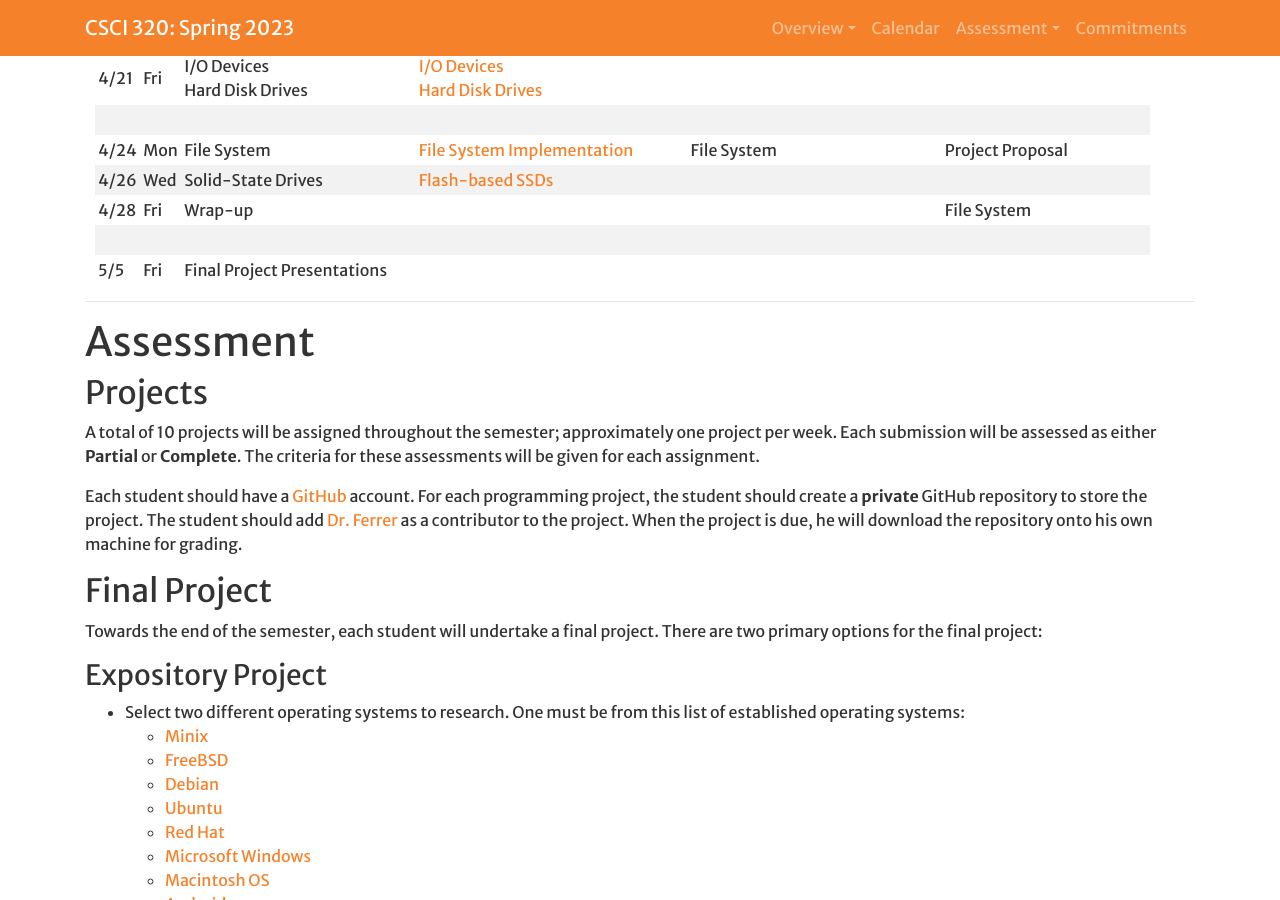
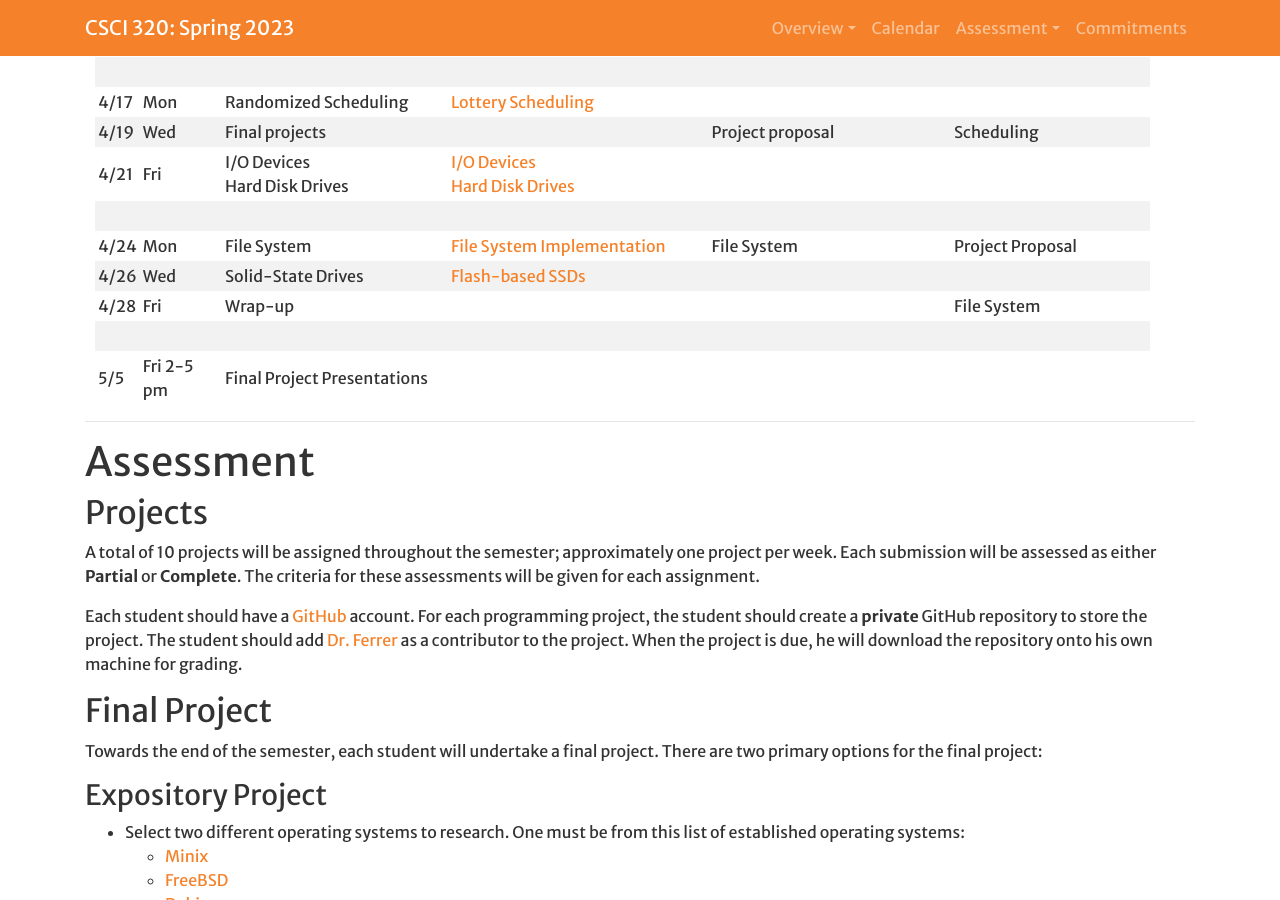
Before and after one commit to Hendrix-CS/csci320, a Jekyll site: the page built from index.md, in a window 1280 px wide and 900 px high, scrolled down 3750 px. Built offline with Jekyll 4.4.1, drawn with Linux system fonts in a browser that asks for light colours; a script that is not in the unit is left out; our own code applies the rules of GitHub Pages for plain Markdown files.

Commit message:
Changes.

```diff
--- a/index.md
+++ b/index.md
@@ -105,7 +105,7 @@ Upon completing this course, our goal is for you to be able to:
 | 4/26 | Wed | Solid-State Drives | [Flash-based SSDs](http://pages.cs.wisc.edu/~remzi/OSTEP/file-ssd.pdf) |  |  |
 | 4/28 | Fri | Wrap-up |  |  | File System |
 |      |
-| 5/5 | Fri | Final Project Presentations | | | |
+| 5/5  | Fri 2-5 pm | Final Project Presentations | | | |
 
 <hr>
 # <a name="assessment">Assessment</a>
```
